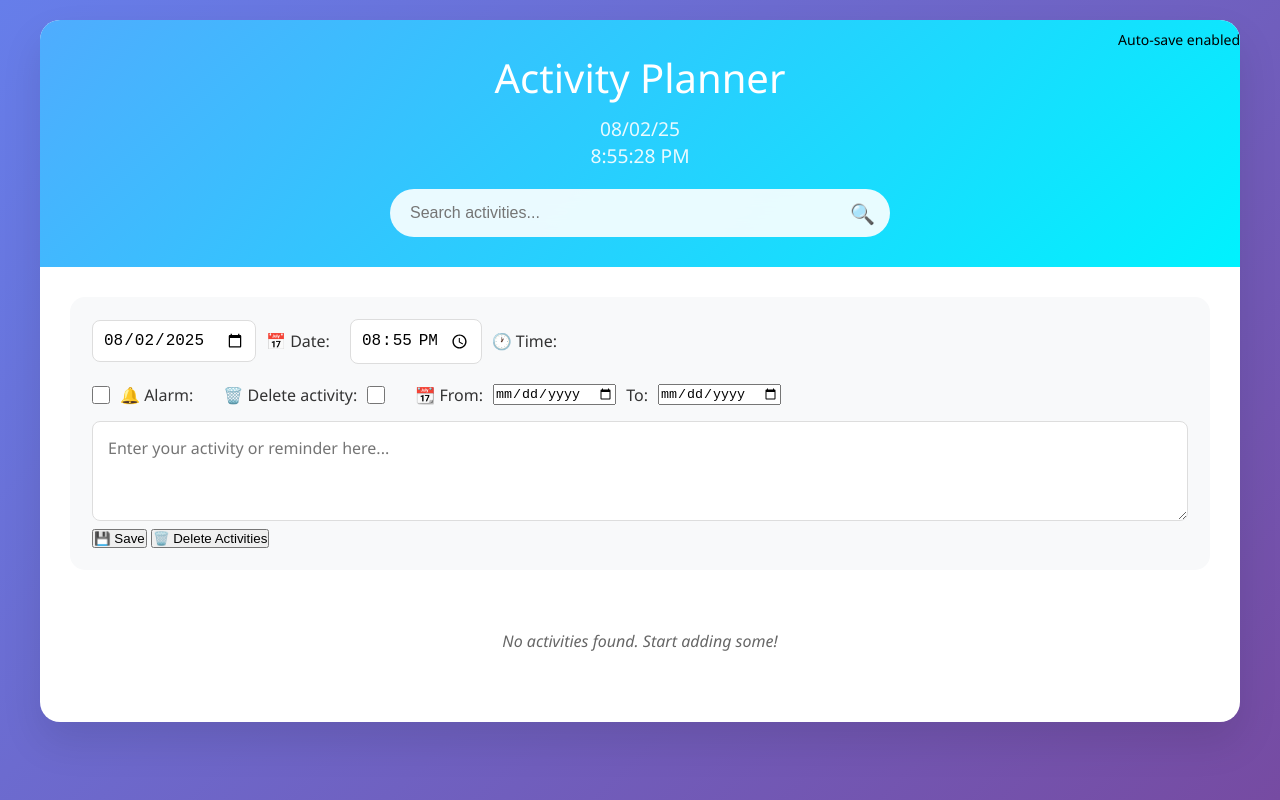
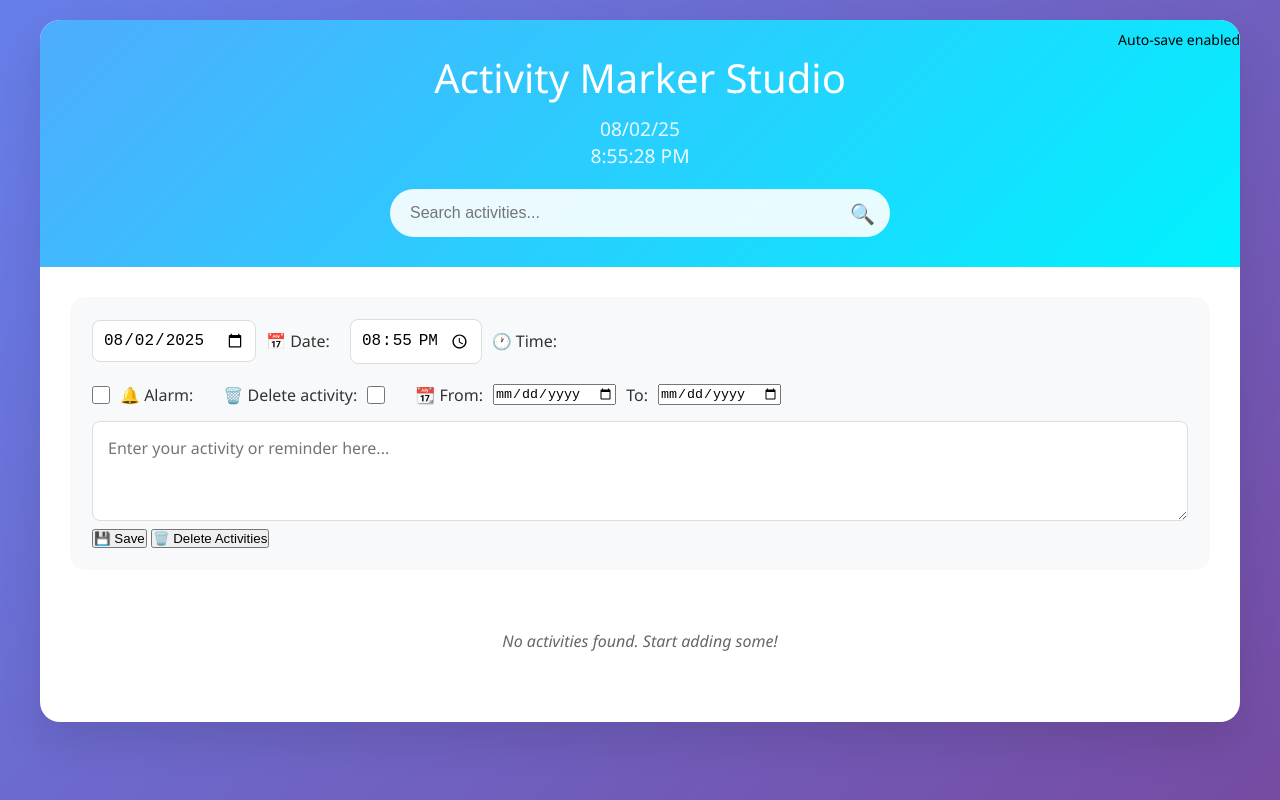
Before and after one commit to JoeM28/activitymarker, a plain HTML site: page index.html in a window 1280 px wide. Drawn offline with Linux system fonts and the light colour scheme.

Commit message:
Update title to Activity Marker

```diff
--- a/index.html
+++ b/index.html
@@ -3,7 +3,7 @@
 <head>
     <meta charset="UTF-8">
     <meta name="viewport" content="width=device-width, initial-scale=1.0">
-    <title>Activity Planner</title>
+    <title>Activity Marker Studio</title>
     <style>
         * {
             margin: 0;
@@ -538,7 +538,7 @@
 <body>
     <div class="container">
         <div class="header">
-            <h1>Activity Planner</h1>
+            <h1>Activity Marker Studio</h1>
             <div class="datetime">
                 <div id="currentDate"></div>
                 <div id="currentTime"></div>
```
